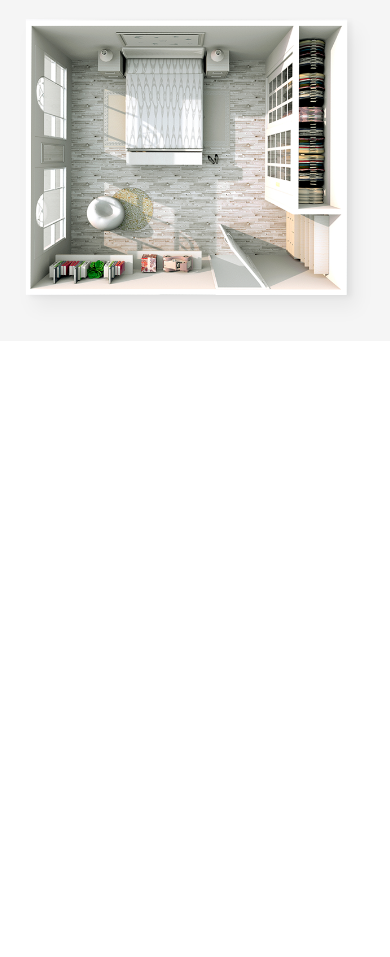
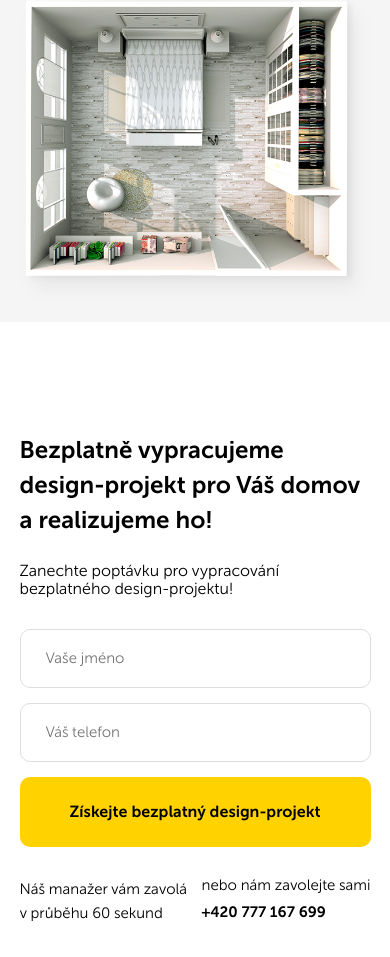
Before and after one commit to nagljirka/build, a plain HTML site: page src/index.html in a window 390 px wide. Shown: the part 535-1492 px from the top of the page. Before the commit the page ends 876 px from the top, so only its background shows below. Drawn offline with Linux system fonts and the light colour scheme.

Commit message:
Kodovani sekce s nabídkou, mobilní verze

```diff
--- a/src/index.html
+++ b/src/index.html
@@ -60,6 +60,33 @@
                 </div>
             </div>
         </section>
+
+        <section class="offer">
+            <div class="container">
+                <div class="offer-block">
+                    <h2 class="offer-title">Bezplatně vypracujeme design-projekt pro Váš domov a realizujeme ho!</h2>
+                    <span class="offer-subtitle">Zanechte poptávku pro vypracování bezplatného design-projektu!</span>
+                    <form action="#" class="form offer__form">
+                        <input type="text" class="input offer__input" placeholder="Vaše jméno">
+                        <input type="tel" class="input offer__input" placeholder="Váš telefon">
+                        <button class="button offer__button">
+                            Získejte bezplatný design-projekt
+                        </button>
+                    </form>
+                    <div class="offer-wrap">
+                        <div class="offer-wrap-text">
+                            <p class="offer-wrap-text__time">Náš manažer vám zavolá v průběhu 60 sekund</p>
+                        </div>
+                        <div class="offer-wrap-text">
+                            <p class="offer-wrap-text__contact">nebo nám zavolejte sami</p>
+                            <p class="offer-wrap-text__phone">+420 777 167 699</p>
+                        </div>
+                    </div>
+
+                </div>
+
+            </div>
+        </section>
     </main>
 
 </body>
--- a/src/sass/_vars.sass
+++ b/src/sass/_vars.sass
@@ -1,3 +1,4 @@
 $accent: #333
 $buttons: #ffd200
 $grey: #f5f5f5
+$border-input: #dddddd
--- a/src/sass/style.sass
+++ b/src/sass/style.sass
@@ -1,6 +1,8 @@
 @import "vars"
 @import "fonts"
 
+*
+    box-sizing: border-box
 
 body
     +reg
@@ -19,6 +21,18 @@ img
     background-color: $buttons
     border: none
     +bold
+    cursor: pointer
+    padding: 18px 47px
+    border-radius: 10px
+    &:hover
+        background-color: lighten($buttons, 10%)
+
+.input
+    border: 1px solid $border-input
+    border-radius: 10px
+    font-size: 15px
+    padding: 20px 25px
+
 
 .header
     padding: 20px 0
@@ -97,6 +111,8 @@ img
             display: flex
             align-items: center
             margin-bottom: 20px
+            &:last-child
+                margin-bottom: 0
             @media (max-width: 640px)
                 margin-bottom: 15px
         &__image
@@ -116,3 +132,75 @@ img
             @media (max-width: 640px)
                 font-size: 12px
                 max-width: 250px
+
+.offer
+    padding: 90px 0
+    background: url('../img/offer-bg.jpg') no-repeat
+    background-position: center right
+    background-size: contain
+    position: relative
+    @media (max-width: 1200px)
+        background-size: cover
+    @media (max-width: 768px)
+        background: #fff
+    &:before
+        content: ''
+        width: 50%
+        height: 100%
+        position: absolute
+        background-color: #fff
+        top: 0
+        left: 0
+
+    &-block
+        width: 50%
+        padding-right: 90px
+        position: relative
+        @media (max-width: 768px)
+            width: 100%
+            padding-right: 0
+
+    &-title
+        font-size: 24px
+        line-height: 35px
+        max-width: 350px
+        margin-bottom: 25px
+        +bold
+    &-subtitle
+        display: inline-block
+        max-width: 260px
+        font-size: 16px
+        margin-bottom: 30px
+    &__input
+        margin-bottom: 30px
+        width: 240px
+        @media (max-width: 1200px)
+            width: 100%
+            margin-bottom: 15px
+        &:first-child
+            margin-right: 10px
+    &__button
+        width: 100%
+        min-height: 70px
+        @media (max-width: 1200px)
+            font-size: 13px
+        @media (max-width: 768px)
+            font-size: 16px
+
+    &-wrap
+        display: flex
+        justify-content: space-between
+        &-text__time
+            font-size: 15px
+            margin-top: 30px
+            max-width: 170px
+            line-height: 24px
+        &-text__contact
+            font-size: 15px
+            max-width: 170px
+            margin-top: 30px
+            margin-bottom: 10px
+        &-text__phone
+            font-size: 15px
+            margin-top: 10px
+            +bold
```
Also changed, not shown: src/css/style.css, src/img/offer-bg.jpg (added), 1 other file.
